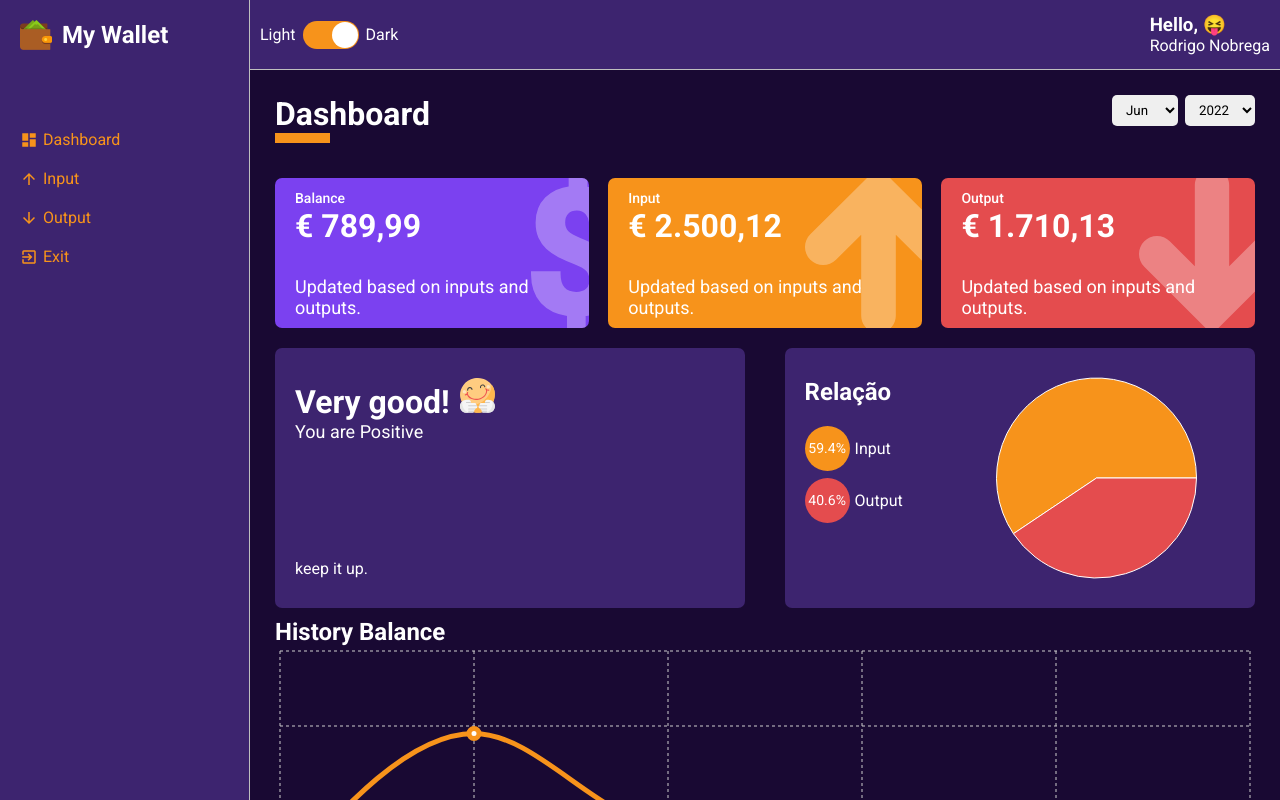
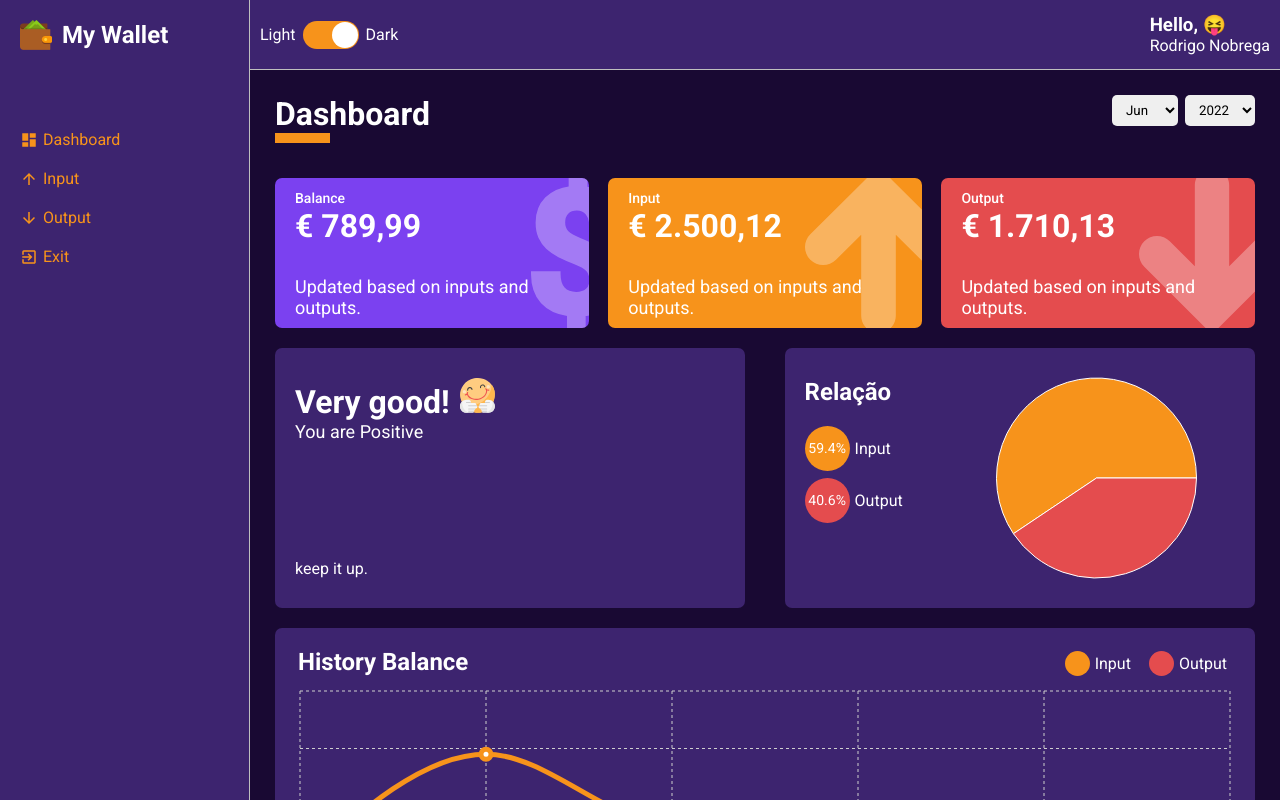
Before and after one commit to rodrigonobrega1/MyWallet, a React (Create React App) app: page /dashboard in a window 1280 px wide. Built offline with nearby package versions, Linux system fonts and the light colour scheme.

Commit message:
finished line chart

```diff
--- a/src/Pages/Dashboard/index.tsx
+++ b/src/Pages/Dashboard/index.tsx
@@ -194,7 +194,7 @@ const Dashboard: React.FC = () => {
         }).filter(item => {
             const currentMonth = new Date().getMonth();
             const currentYear = new Date().getFullYear();
-            return (yearSelected === currentYear && item.monthNumber <= currentMonth) || (yearSelected < currentYear) || (yearSelected > currentYear)
+            return (yearSelected === currentYear && item.monthNumber <= currentMonth) || (yearSelected < currentYear) || (yearSelected < currentYear)
 
         });
 },[yearSelected]);
--- a/src/Utils/months.ts
+++ b/src/Utils/months.ts
@@ -1,3 +1,4 @@
+// eslint-disable-next-line import/no-anonymous-default-export
 export default [
     'Jan',
     'Feb',
--- a/src/components/HistoryBox/index.tsx
+++ b/src/components/HistoryBox/index.tsx
@@ -1,8 +1,10 @@
 import React from "react";
 
-import { Container } from './styles';
+import { Container, Header, LegendContainer, Legend } from './styles';
 
 import { ResponsiveContainer, LineChart, Line, XAxis, CartesianGrid, Tooltip} from "recharts";
+
+import formatCurrency from '../../Utils/formatCurrency';
 
 interface IHistoryBoxProps {
     data: {
@@ -21,15 +23,24 @@ const HistoryBox: React.FC<IHistoryBoxProps> = ({
 }) => (
 
         <Container>
-
+            <Header>
                <h2>History Balance</h2>
-
+               <LegendContainer>
+                        <Legend color={lineColorAmountEntry}>
+                            <div></div>
+                            <span>Input</span>
+                        </Legend>
+                        <Legend color={lineColorAmountOutput}>
+                            <div></div>
+                            <span>Output</span>
+                        </Legend>
+               </LegendContainer>
+            </Header>
                     <ResponsiveContainer>
-
                         <LineChart data={data} >
                             <CartesianGrid strokeDasharray="3 3" stroke="#cecece" />
                             <XAxis dataKey="month" stroke="#cecece"/>
-                    <Tooltip />
+                            <Tooltip formatter={(value: any) => formatCurrency(Number(value))}/>
                             <Line
                                 type="monotone"
                                 dataKey="amountEntry"
@@ -50,7 +61,6 @@ const HistoryBox: React.FC<IHistoryBoxProps> = ({
                             />
                         </LineChart>
                 </ResponsiveContainer>
-
         </Container>
     )
 
--- a/src/components/HistoryBox/styles.ts
+++ b/src/components/HistoryBox/styles.ts
@@ -1,6 +1,61 @@
 import styled from 'styled-components';
+
+interface ILegendProps {
+    color: string;
+}
 
 export const Container = styled.div`
     width: 100%;
     height: 340px;
+    background-color: ${props => props.theme.colors.secondary};
+    color: ${props => props.theme.colors.white};
+
+    margin: 10px 0;
+    padding: 20px 20px 50px 20px;
+
+    border-radius: 7px;
+
+
+    `;
+
+export const Header = styled.header`
+
+    width: 100%;
+    display: flex;
+    justify-content: space-between;
+
+
+>h2 {
+    padding-left: 3px;
+    margin-bottom: 10px;
+}
+
 `;
+
+export const LegendContainer = styled.ul`
+    list-style: none;
+    display: flex;
+`;
+
+export const Legend = styled.li<ILegendProps>`
+
+    display: flex;
+    align-items: center;
+    margin-bottom: 7px;
+    margin-left: 10px;
+    padding-right: 8px;
+
+    >div {
+        background-color: ${props => props.color};
+        width: 25px;
+        height: 25px;
+        border-radius: 25px;
+        font-size: 14px;
+        line-height: 25px;
+        text-align: center;
+    }
+
+    > span {
+        margin-left: 5px;
+    }
+`;
```
Lines whose indentation alone changed are shown as unchanged.
